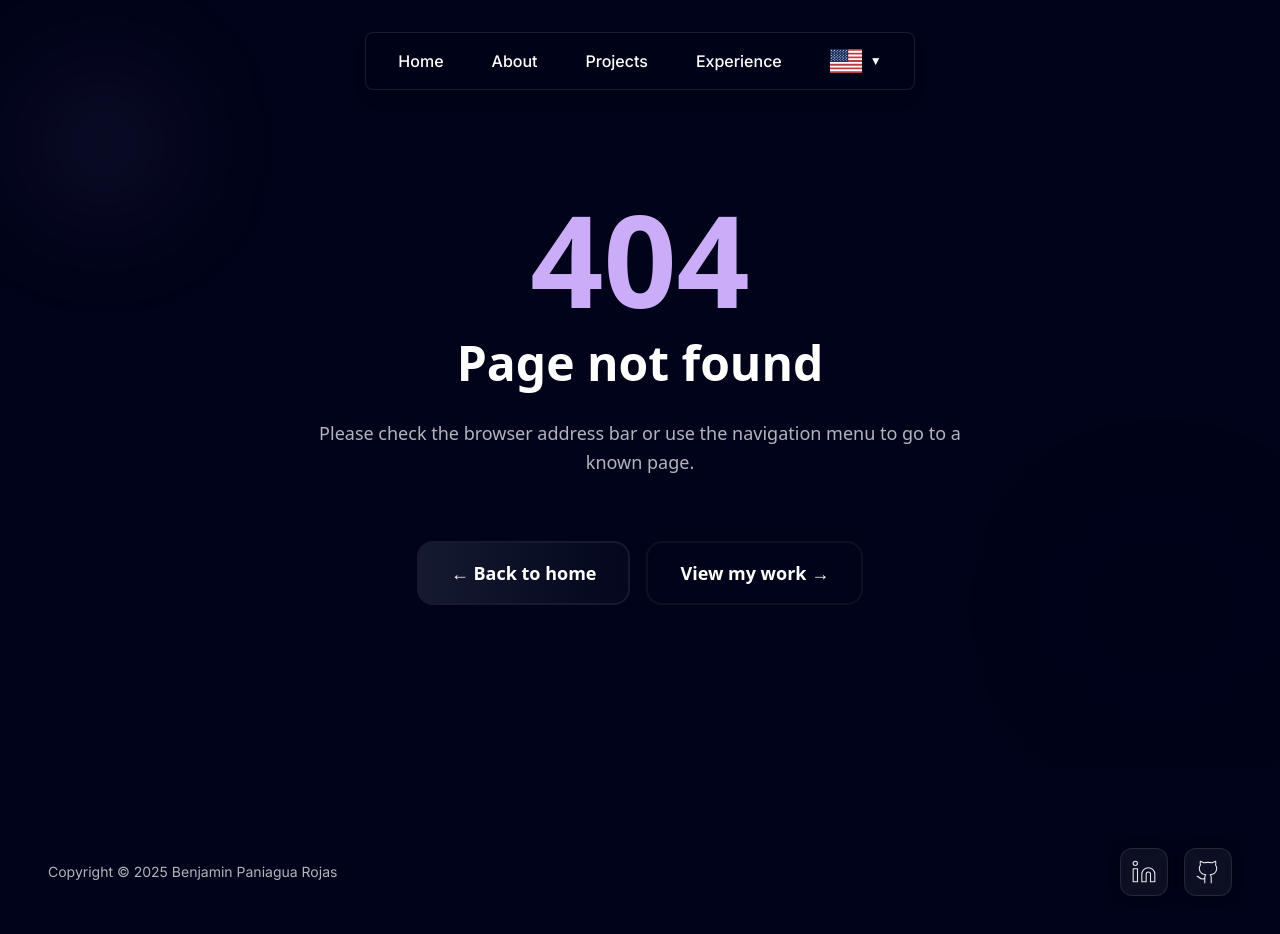
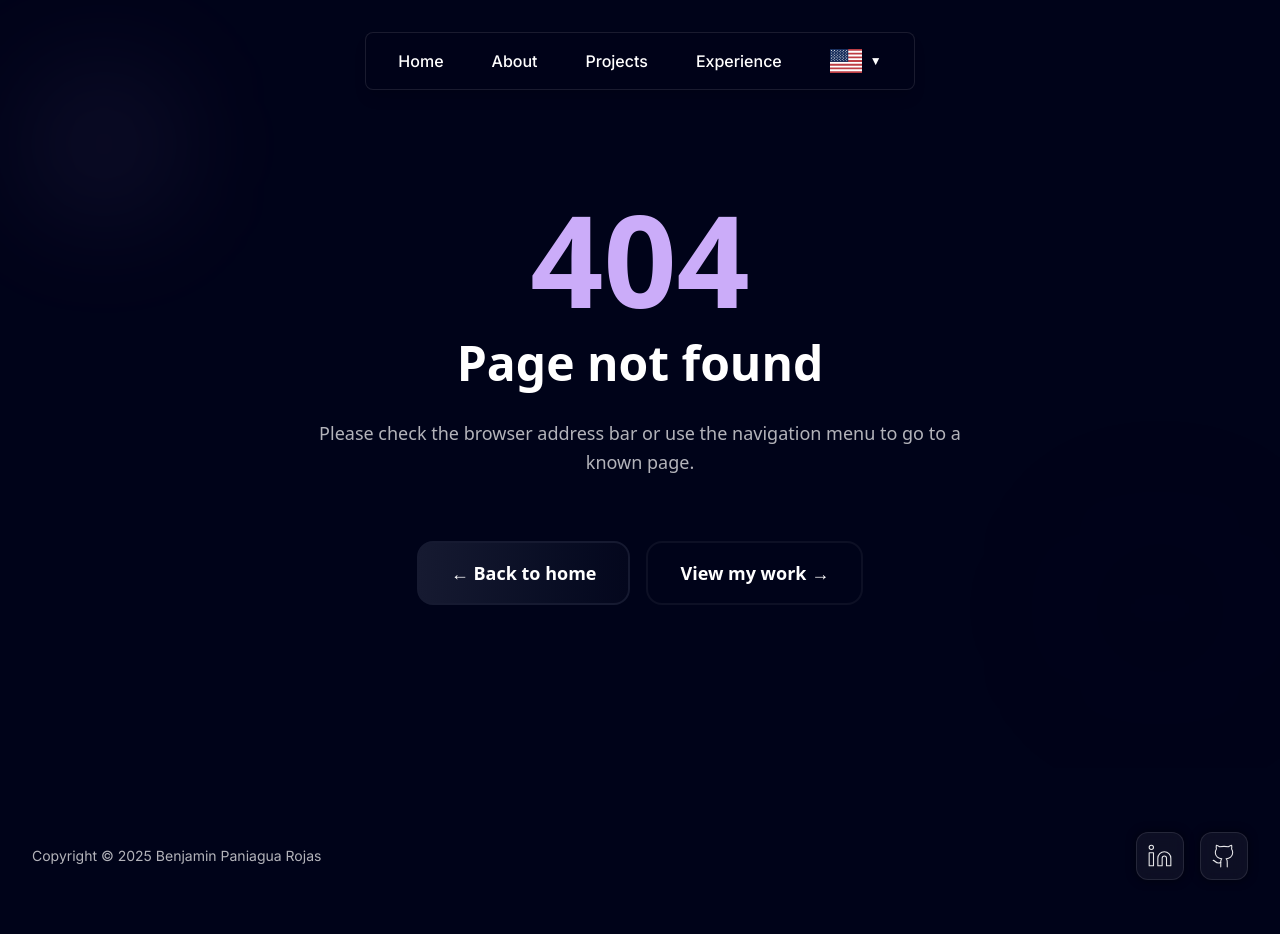
Before and after one commit to benjaminpaniagua/key-realty-web, a Next.js app: page /1 in a window 1280 px wide. Shown: the top 934 px of the page. After the commit the page ends 912 px from the top, so only its background shows below. Built offline with nearby package versions, Linux system fonts and the light colour scheme.

Commit message:
refactor: adjust padding in Footer component for improved layout consistency

```diff
--- a/src/components/layout/Footer.tsx
+++ b/src/components/layout/Footer.tsx
@@ -4,7 +4,7 @@ import React from 'react'
 
 export default function Footer() {
   return (
-    <div className='flex justify-between items-center text-sm p-12 font-inter'>
+    <div className='flex justify-between items-center text-sm font-inter px-8 py-8'>
         <p className='text-white/70'>Copyright &copy; {new Date().getFullYear()} Benjamin Paniagua Rojas</p>
          <IconsButton items={DEFAULT_ICON_ITEMS} />
     </div>
```
